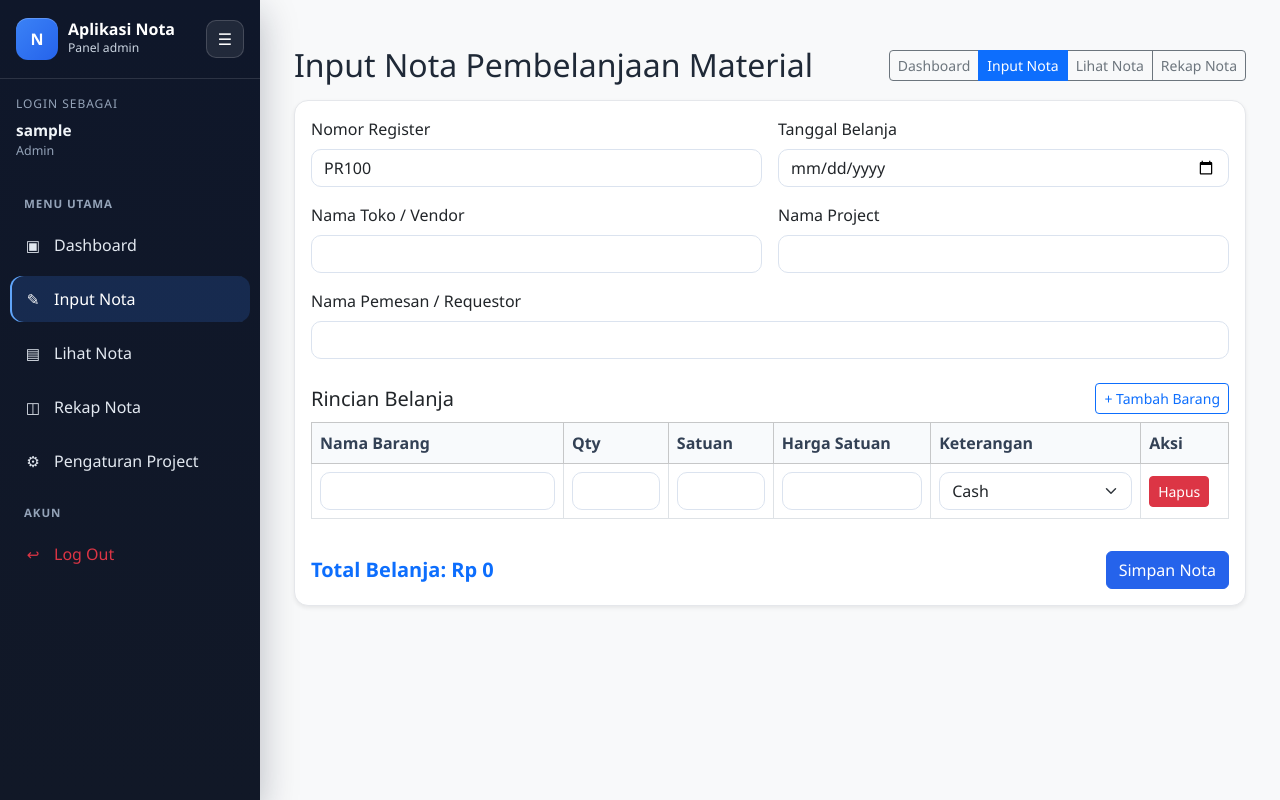
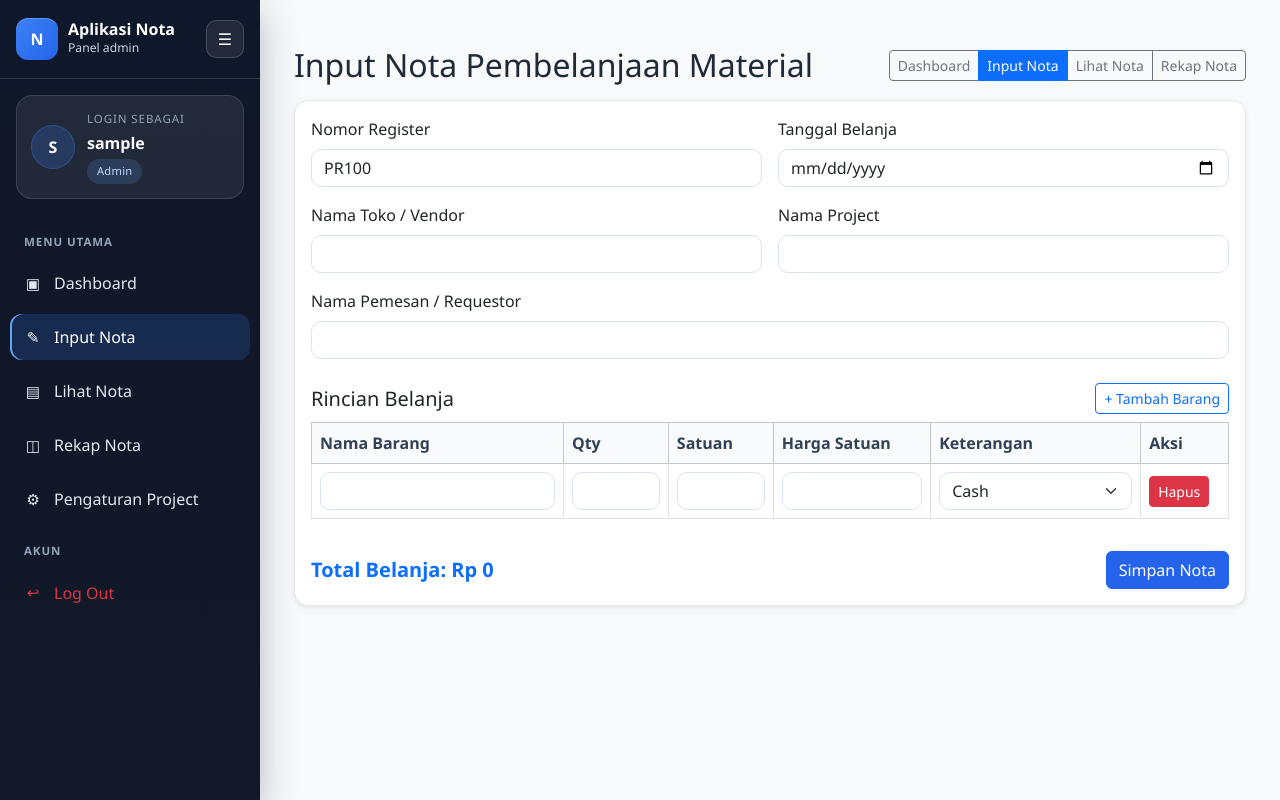
Before and after one commit to PutraProgramer26/Nota-Web, a PHP site: page /input.php in a window 1280 px wide. Run offline with PHP 8.4, Linux system fonts and the light colour scheme; the visitor is signed in with stand-in values (Sample User, id 1); data that the repository does not hold is empty; some libraries are stand-ins or nearby versions.

Commit message:
perbaiki indikator user login

```diff
--- a/assets/app.css
+++ b/assets/app.css
@@ -49,23 +49,61 @@ a { text-decoration: none; }
 }
 .sidebar-account {
   padding: 16px 16px 0;
-  color: #cbd5e1;
+}
+.account-card {
+  display: flex;
+  align-items: center;
+  gap: 12px;
+  background: rgba(255,255,255,0.08);
+  border: 1px solid rgba(255,255,255,0.12);
+  border-radius: 16px;
+  padding: 14px;
+}
+.account-avatar {
+  width: 44px;
+  height: 44px;
+  border-radius: 50%;
+  background: rgba(59, 130, 246, 0.2);
+  color: #ffffff;
+  display: grid;
+  place-items: center;
+  font-weight: 700;
+  font-size: 1rem;
+  border: 1px solid rgba(59, 130, 246, 0.32);
+}
+.account-info {
+  min-width: 0;
 }
 .account-label {
-  font-size: 0.75rem;
+  font-size: 0.72rem;
   letter-spacing: 0.08em;
   text-transform: uppercase;
-  margin-bottom: 6px;
+  margin-bottom: 4px;
   color: #94a3b8;
 }
 .account-user {
-  font-size: 0.96rem;
+  font-size: 1rem;
   font-weight: 700;
-  color: #f1f5f9;
+  color: #f8fafc;
+  white-space: nowrap;
+  overflow: hidden;
+  text-overflow: ellipsis;
 }
 .account-role {
-  font-size: 0.78rem;
-  color: #94a3b8;
+  display: inline-flex;
+  align-items: center;
+  justify-content: center;
+  margin-top: 4px;
+  padding: 4px 10px;
+  border-radius: 999px;
+  background: rgba(96, 165, 250, 0.16);
+  color: #bfdbfe;
+  font-size: 0.7rem;
+  text-transform: capitalize;
+  letter-spacing: 0.02em;
+}
+.sidebar.collapsed .sidebar-account {
+  display: none;
 }
 .sidebar-brand {
   display: flex;
--- a/sidebar.php
+++ b/sidebar.php
@@ -20,9 +20,14 @@ function sidebarLink($page, $icon, $label) {
         <button class="sidebar-toggle" id="toggleSidebar" type="button" aria-label="Toggle sidebar">☰</button>
     </div>
     <div class="sidebar-account px-3 pb-2">
-        <div class="account-label">Login sebagai</div>
-        <div class="account-user"><?php echo htmlspecialchars($username); ?></div>
-        <div class="account-role"><?php echo ucfirst(htmlspecialchars($userRole)); ?></div>
+        <div class="account-card">
+            <div class="account-avatar"><?php echo htmlspecialchars(strtoupper(substr($username, 0, 1))); ?></div>
+            <div class="account-info">
+                <div class="account-label">Login sebagai</div>
+                <div class="account-user"><?php echo htmlspecialchars($username); ?></div>
+                <div class="account-role"><?php echo ucfirst(htmlspecialchars($userRole)); ?></div>
+            </div>
+        </div>
     </div>
     <nav class="nav flex-column mt-2">
         <div class="nav-section-label">Menu utama</div>
```
